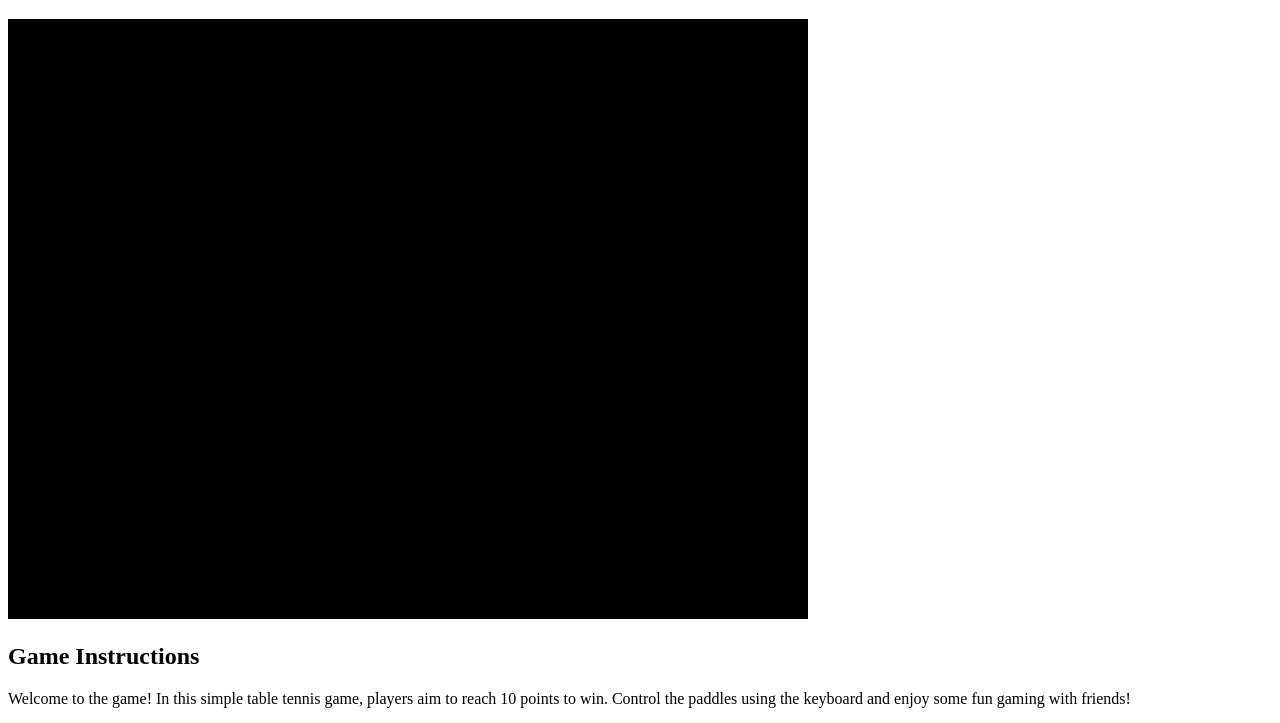
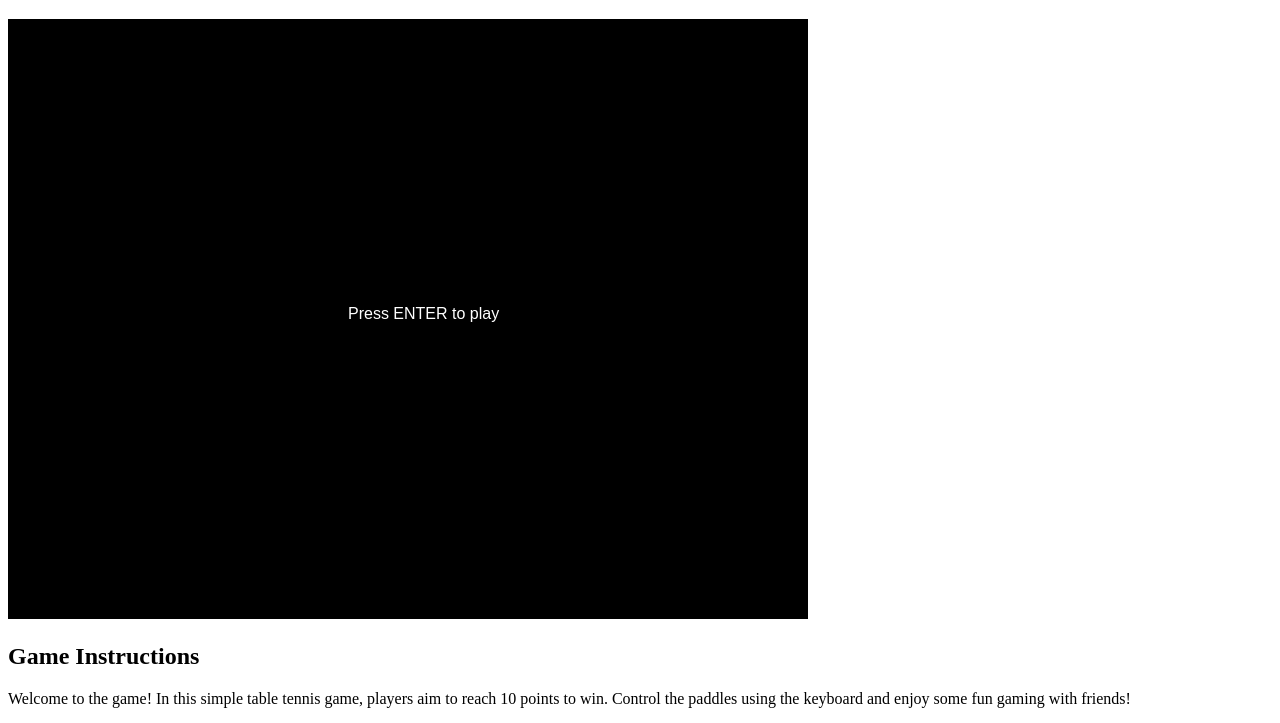
Before and after one commit to bgx160/pong-ts, a plain HTML site: page index.html in a window 1280 px wide. Shown: the part 61-784 px from the top of the page. Drawn offline with Linux system fonts and the light colour scheme; the site is published under a folder, as on GitHub Pages, so addresses that start at the root find nothing.

Commit message:
Deploy to GitHub Pages

```diff
--- a/index.html
+++ b/index.html
@@ -11,7 +11,7 @@
     <div id="game-container">
         <canvas id="game-canvas" width="800" height="600"></canvas>
     </div>
-    <script type="module" src="/scripts/main.js"></script>
+    <script type="module" src="scripts/main.js"></script>
 
     <div id="game-instructions">
         <h2>Game Instructions</h2>
```
